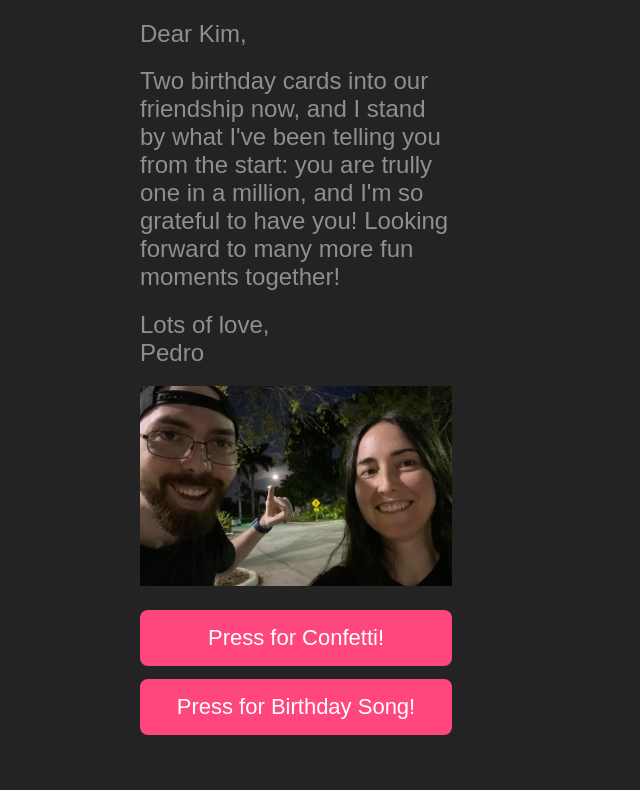
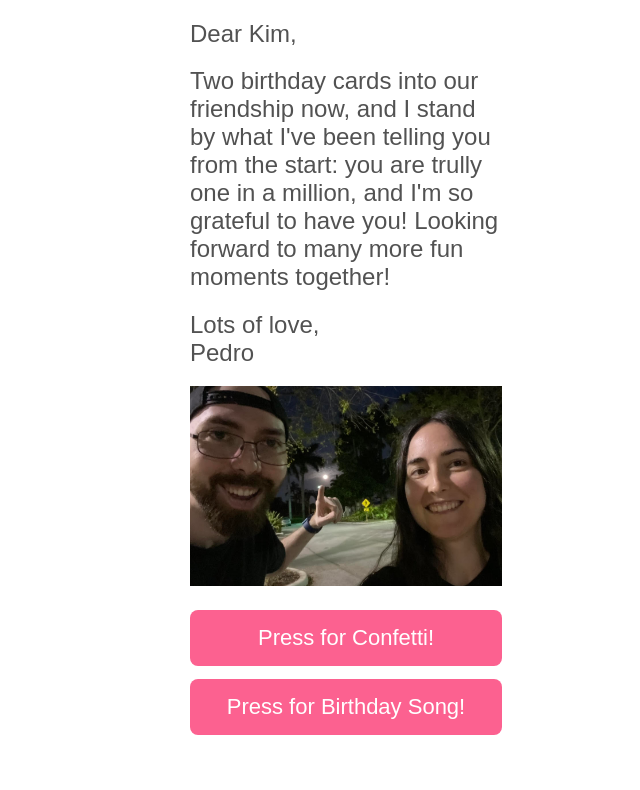
Before and after one commit to PRiveraA/Kim-s-34th-Bday-Site, a plain HTML site: page index.html in a window 1280 px wide. Shown: the part 196-986 px from the top of the page, without its empty margins (344-984 px from the left). Drawn offline with Linux system fonts and the light colour scheme; a script that the page names is missing.

Commit message:
Changes colors

```diff
--- a/index.html
+++ b/index.html
@@ -10,7 +10,8 @@
 
 </head>
 
-<body id="fireworks-container">
+<body>
+  <div class="rounded-border-gradient">
     <div class="card">
       <div>
         <h1>Happy Birthday!</h1>
@@ -29,6 +30,7 @@
         <audio id="birthday-audio" src="Media/Birthday Serenade 2.m4a"></audio>
       </div>
     </div>
+  </div>
 
   <script src="index.js"></script>
 </body>
--- a/styles.css
+++ b/styles.css
@@ -1,5 +1,5 @@
 body {
-  background-color: #232323;
+  background-color: #ffffff;
   display: flex;
   justify-content: center;
 }
@@ -8,7 +8,7 @@ body {
   display: flex;
   flex-direction: column;
   font-family: 'Montserrat', sans-serif;
-  background-color: #232323;
+  background-color: #ffffff;
   text-align: center;
   padding: 50px;
   padding-top: 25px;
@@ -28,28 +28,28 @@ h1 {
   margin-top: 2.2rem;
   margin-bottom: 0px;
   font-size: 1.5rem;
-  color: #8f8f8f;
+  color: #525252;
   text-align: left;
 }
 
 p {
   margin-top: 1.2rem;
   font-size: 1.5rem;
-  color: #8f8f8f;
+  color: #525252;
   text-align: left;
   margin-bottom: 0rem;
 }
 
 .p-3 {
   font-size: 1.5rem;
-  color: #8f8f8f;
+  color: #525252;
   text-align: left;
   margin-top: 1.2rem;
   margin-bottom: 1.2rem;
 }
 
 button {
-  background-color: #ff477e;
+  background-color: #fc6190;
   color: white;
   border: none;
   border-radius: 8px;
```
Lines whose indentation alone changed are shown as unchanged.
